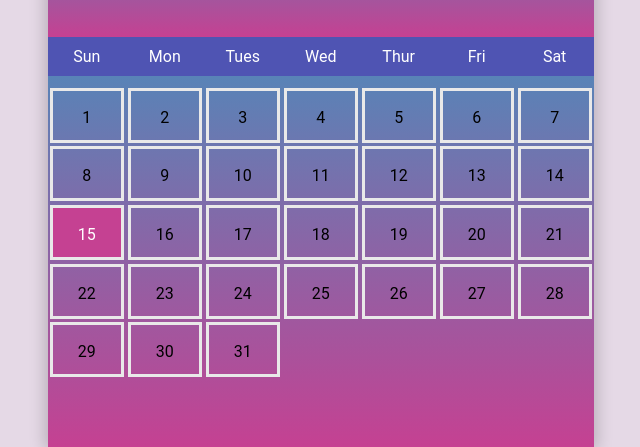
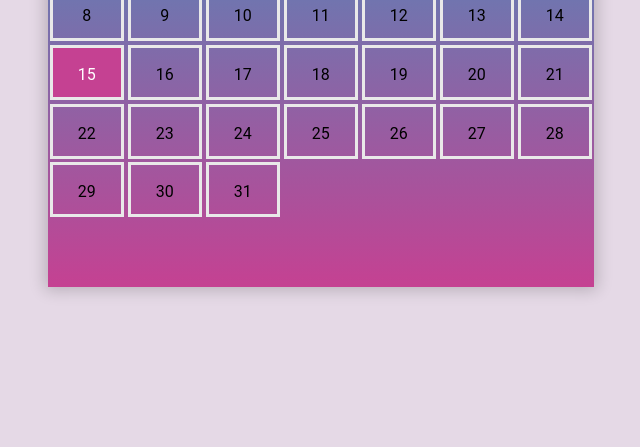
Before and after one commit to Careerbegins/Calender, a plain HTML site: page index.html in a window 1280 px wide. Shown: the part 423-870 px from the top of the page, without its empty margins (349-989 px from the left). After the commit the page ends 800 px from the top, so only its background shows below. Drawn offline with Linux system fonts and the light colour scheme.

Commit message:
Update style.css

```diff
--- a/style.css
+++ b/style.css
@@ -8,7 +8,7 @@ body{
 }
 .container{
     position: absolute;
-    top: 31%;
+    top: 11%;
     left: 31%;
     transform: translate(-50% -50%);
 }
```
